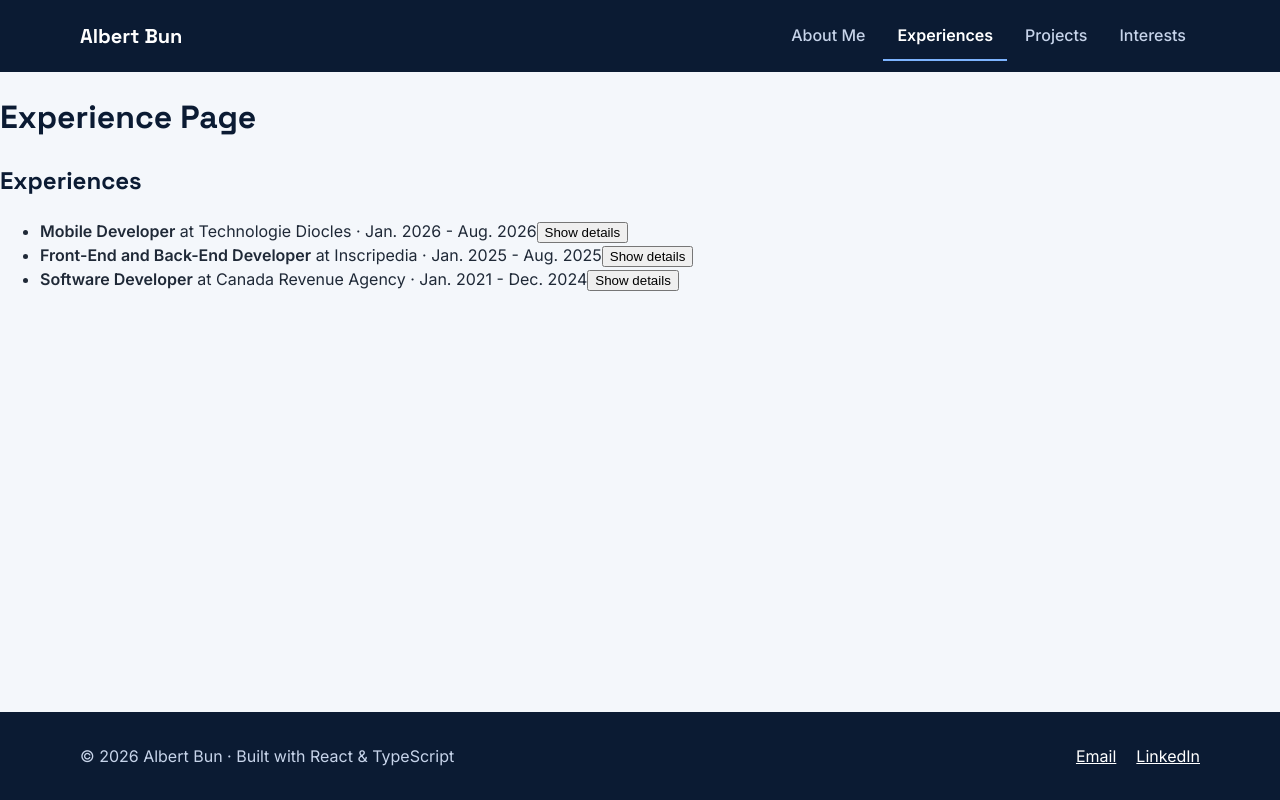
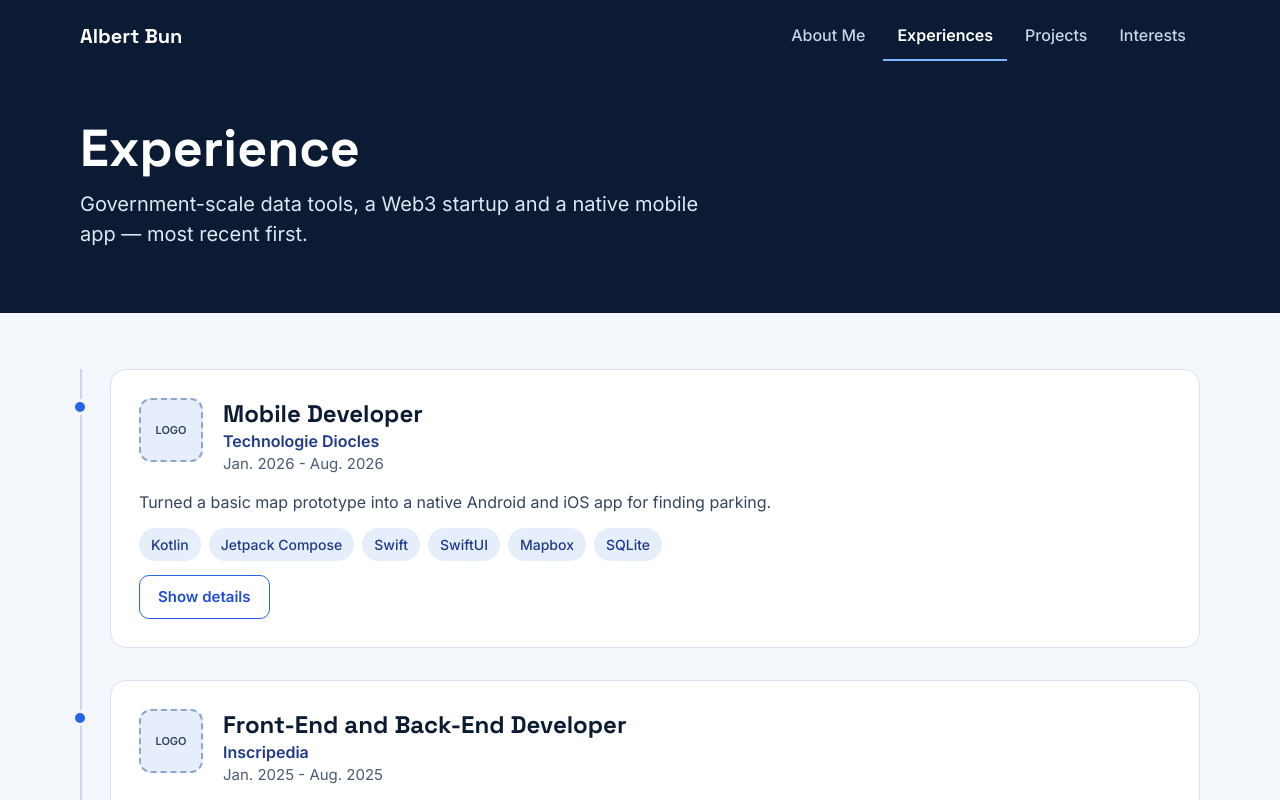
Before and after one commit to albertbun8/cv_front, a React (Vite) app: page /experiences in a window 1280 px wide. Shown: the top 800 px of the page. Built offline with nearby package versions, Linux system fonts and the light colour scheme.

Commit message:
feat: experience timeline with summary and tags

```diff
--- /dev/null
+++ b/src/components/Experience.css
@@ -0,0 +1,143 @@
+/* ---------- Timeline des expériences ---------- */
+/* Structure :
+   ol.timeline
+     > li.timeline-item
+       > article.experience-card
+         > div.experience-head
+             > (img.experience-logo | div.experience-logo.logo-placeholder)
+             > div.experience-meta > h2.experience-role + p.experience-company + p.experience-period
+         > p.experience-summary
+         > ul.skill-list > li.skill-chip            (les tags, mêmes chips que l'About)
+         > ul.experience-points > li                (seulement si ouvert)
+         > button.btn-toggle                        */
+.timeline {
+  list-style: none;
+  margin: 56px 0 0;
+  padding: 0 0 0 28px;
+  border-left: 2px solid var(--border);
+  display: flex;
+  flex-direction: column;
+  gap: 32px;
+}
+
+.timeline-item {
+  position: relative;
+}
+
+/* Le point bleu sur la ligne */
+.timeline-item::before {
+  content: "";
+  position: absolute;
+  left: -38px;
+  top: 30px;
+  width: 16px;
+  height: 16px;
+  border-radius: 50%;
+  background: var(--accent);
+  border: 3px solid var(--bg);
+}
+
+.experience-card {
+  background: var(--white);
+  border: 1px solid var(--card-border);
+  border-radius: 16px;
+  padding: 28px;
+  display: flex;
+  flex-direction: column;
+  gap: 14px;
+}
+
+.experience-head {
+  display: flex;
+  flex-wrap: wrap;
+  align-items: flex-start;
+  gap: 20px;
+}
+
+.experience-logo {
+  width: 64px;
+  height: 64px;
+  flex: 0 0 64px;
+  border-radius: 12px;
+  object-fit: contain;
+}
+
+.logo-placeholder {
+  display: flex;
+  align-items: center;
+  justify-content: center;
+  background: var(--chip-bg);
+  border: 2px dashed #8EA6CC;
+  color: #33445E;
+  font-size: 11px;
+  font-weight: 600;
+}
+
+.experience-meta {
+  flex: 1 1 300px;
+  min-width: 0;
+}
+
+.experience-meta p {
+  margin: 0;
+}
+
+.experience-role {
+  margin: 0;
+  font-size: 24px;
+  line-height: 1.3;
+}
+
+.experience-company {
+  font-weight: 600;
+  color: var(--chip-text);
+}
+
+.experience-period {
+  color: var(--muted);
+  font-size: 15px;
+}
+
+.experience-summary {
+  margin: 0;
+  color: #33445E;
+}
+
+.experience-points {
+  margin: 0;
+  padding-left: 20px;
+  color: #33445E;
+  display: flex;
+  flex-direction: column;
+  gap: 6px;
+}
+
+.btn-toggle {
+  align-self: flex-start;
+  min-height: 44px;
+  padding: 0 18px;
+  border-radius: 10px;
+  border: 1.5px solid var(--accent);
+  background: var(--white);
+  color: #1D4ED8;
+  font: 600 15px var(--font-body);
+  cursor: pointer;
+}
+
+.btn-toggle:hover {
+  background: var(--chip-bg);
+}
+
+@media (max-width: 600px) {
+  .timeline {
+    padding-left: 20px;
+  }
+
+  .timeline-item::before {
+    left: -30px;
+  }
+
+  .experience-card {
+    padding: 20px;
+  }
+}
--- a/src/components/ExperienceItem.tsx
+++ b/src/components/ExperienceItem.tsx
@@ -14,15 +14,37 @@ function ExperienceItem({experience} : ExperienceItemProp){
     }
 
     return (
-        <li>
-            <strong>{experience.role}</strong> at {experience.company} · {experience.period}
-            {visibility &&
-                <ul>{experience.description.map((item) => (
-                    <li key={item}>{item}</li>
-                ))}
+        <li className="timeline-item">
+            <article className="experience-card">
+                <div className="experience-head">
+                    {experience.logo ? (
+                        <img className="experience-logo" src={experience.logo} alt={experience.company} />
+                    ) : (
+                        <div className="experience-logo logo-placeholder" role="img" aria-label={experience.company}>
+                            LOGO
+                        </div>
+                    )}
+                    <div className="experience-meta">
+                        <h2 className="experience-role">{experience.role}</h2>
+                        <p className="experience-company">{experience.company}</p>
+                        <p className="experience-period">{experience.period}</p>
+                    </div>
+                </div>
+                <p className="experience-summary">{experience.summary}</p>
+                <ul className="skill-list">
+                    {experience.tags.map((item) => (
+                        <li key={item} className="skill-chip">{item}</li>
+                    ))}
                 </ul>
-            }
-            <button onClick={toggleVisibility}>{descriptionButton}</button>
+                {visibility &&
+                    <ul className="experience-points">
+                        {experience.description.map((item) => (
+                            <li key={item}>{item}</li>
+                        ))}
+                    </ul>
+                }
+                <button className="btn-toggle" onClick={toggleVisibility} type="button" aria-expanded={visibility}>{descriptionButton}</button>
+            </article>
         </li>
     )
 }
--- a/src/components/ExperienceList.tsx
+++ b/src/components/ExperienceList.tsx
@@ -1,20 +1,22 @@
 import type { Experience } from "../data/experiences"
 import ExperienceItem from "./ExperienceItem"
+import "./Experience.css"
 
 type ExperienceListProps = { experienceList: Experience[] }
 
 function ExperienceList({experienceList}: ExperienceListProps){
     return(
         <section>
-            <h2>Experiences</h2>
-            <ul>
+            <div className="container">
+                <ol className="timeline">
                     {experienceList.map((item) =>(
                         <ExperienceItem
                             key = {item.id}
                             experience = {item}
                         />
                     ))}
-            </ul>
+                </ol>
+            </div>
         </section>
     )
 }
--- a/src/data/experiences.ts
+++ b/src/data/experiences.ts
@@ -3,11 +3,14 @@ export type Experience = {
     company: string,
     role: string,
     period: string,
-    description: string[]
+    description: string[],
+    summary: string,
+    tags: string[],
+    logo?: string
 }
 
 export const experiences : Experience[] = [
-    {id : 0, company : "Technologie Diocles", role : "Mobile Developer", period : "Jan. 2026 - Aug. 2026", description: ["Built the Android and iOS applications from a basic map prototype into a functional product by implementing parking data handling, navigation, user interactions and application logic with Kotlin, Jetpack Compose, Swift and SwiftUI.", "Integrated Mapbox for interactive parking visualization, geolocation, GeoJSON sources and map layer management.", "Designed and optimized the rendering of 250,000+ parking-related features using Kotlin coroutines and Dispatchers for concurrent processing and dynamic loading based on the visible region, improving map responsiveness and memory usage.", "Proposed and implemented local SQLite storage for GeoJSON and parking data, including a script to generate and populate the database, reducing heavy remote queries and enabling scalable, responsive, high-performance full-map rendering."]},
-    {id : 1, company : "Inscripedia", role : "Front-End and Back-End Developer", period : "Jan. 2025 - Aug. 2025", description: ["Built and expanded front-end workflows for Bitcoin Ordinals inscription and publishing using React and Next.js, while contributing to UI/UX design, reusable components, mobile-first responsive layouts, and user flow decisions.", "Designed RESTful APIs and implemented business logic in Go backend services, using MongoDB for persistence.", "Containerized microservices with Docker; automated CI/CD pipelines with Jenkins and Kubernetes across environments.", "Maintained technical documentation in Confluence and tracked features, bugs, and development tasks through JIRA."]},
-    {id : 2, company : "Canada Revenue Agency", role : "Software Developer", period : "Jan. 2021 - Dec. 2024", description: ["Reduced customer data loading time by 80%, through targeted optimizations to the data processing pipeline", "Delivered 30+ data-access and filtering features for an application used daily by CRA agents, improving workflow efficiency.", "Resolved production incidents and optimized critical application modules, improving stability and restoring functionality.", "Developed survey and evaluation tools with dashboard-based results, enabling real-time response collection and analysis."] }
+    {id : 0, company : "Technologie Diocles", role : "Mobile Developer", period : "Jan. 2026 - Aug. 2026", description: ["Built the Android and iOS applications from a basic map prototype into a functional product by implementing parking data handling, navigation, user interactions and application logic with Kotlin, Jetpack Compose, Swift and SwiftUI.", "Integrated Mapbox for interactive parking visualization, geolocation, GeoJSON sources and map layer management.", "Designed and optimized the rendering of 250,000+ parking-related features using Kotlin coroutines and Dispatchers for concurrent processing and dynamic loading based on the visible region, improving map responsiveness and memory usage.", "Proposed and implemented local SQLite storage for GeoJSON and parking data, including a script to generate and populate the database, reducing heavy remote queries and enabling scalable, responsive, high-performance full-map rendering."], summary: "Turned a basic map prototype into a native Android and iOS app for finding parking.", tags: ["Kotlin", "Jetpack Compose", "Swift", "SwiftUI", "Mapbox", "SQLite"]},
+    {id : 1, company : "Inscripedia", role : "Front-End and Back-End Developer", period : "Jan. 2025 - Aug. 2025", description: ["Built and expanded front-end workflows for Bitcoin Ordinals inscription and publishing using React and Next.js, while contributing to UI/UX design, reusable components, mobile-first responsive layouts, and user flow decisions.", "Designed RESTful APIs and implemented business logic in Go backend services, using MongoDB for persistence.", "Containerized microservices with Docker; automated CI/CD pipelines with Jenkins and Kubernetes across environments.", "Maintained technical documentation in Confluence and tracked features, bugs, and development tasks through JIRA."], summary: "Full-stack work on a Bitcoin Ordinals inscription and publishing platform.", tags: ["React", "Next.js", "Go", "MongoDB", "Docker", "Kubernetes"]},
+    {id : 2, company : "Canada Revenue Agency", role : "Software Developer", period : "Jan. 2021 - Dec. 2024", description: ["Reduced customer data loading time by 80%, through targeted optimizations to the data processing pipeline", "Delivered 30+ data-access and filtering features for an application used daily by CRA agents, improving workflow efficiency.", "Resolved production incidents and optimized critical application modules, improving stability and restoring functionality.", "Developed survey and evaluation tools with dashboard-based results, enabling real-time response collection and analysis."], summary: "Built and optimized data-access tools used daily by CRA agents.", tags: ["Data pipelines", "Dashboards", "Production support"] }
 ]
--- a/src/pages/ExperiencePage.tsx
+++ b/src/pages/ExperiencePage.tsx
@@ -1,10 +1,11 @@
 import ExperienceList from "../components/ExperienceList"
+import PageHeader from "../components/PageHeader"
 import { experiences } from "../data/experiences"
 
 function ExperiencePage(){
     return(
         <>
-            <h1>Experience Page</h1>
+            <PageHeader title="Experience" lead="Government-scale data tools, a Web3 startup and a native mobile app — most recent first." />
             <ExperienceList
                 experienceList={experiences}
             />
```
Lines whose indentation alone changed are shown as unchanged.
